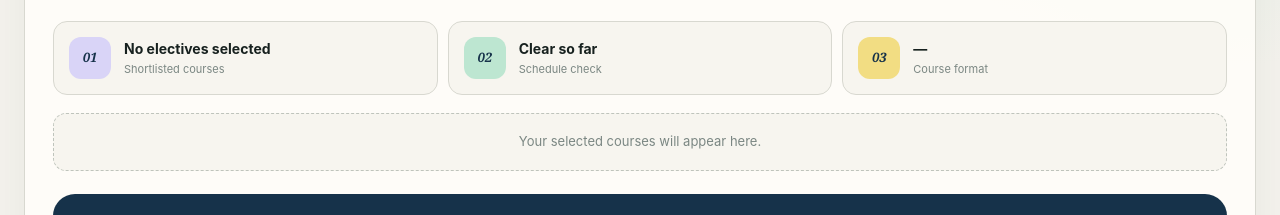
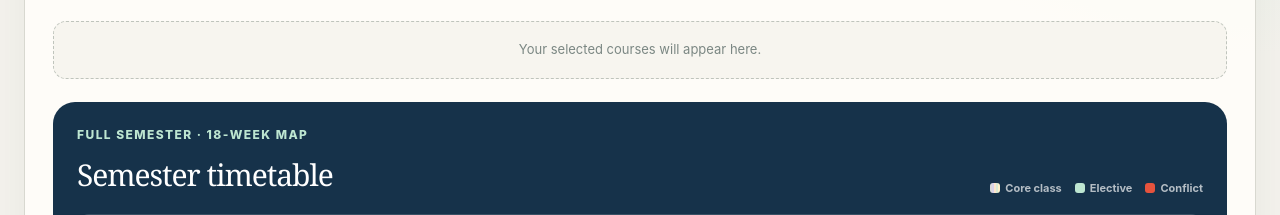
Before and after one commit to thanamn/elective-visualizer, a website: page site/index.html in a window 1280 px wide. Shown: the part 558-773 px from the top of the page. Drawn offline with Linux system fonts and the light colour scheme; files whose address does not match are found by name.

Commit message:
Remove redundant plan summary cards

```diff
--- a/site/index.html
+++ b/site/index.html
@@ -241,30 +241,6 @@
           </div>
         </div>
 
-        <div class="plan-summary-grid">
-          <article class="summary-panel">
-            <span class="summary-icon" aria-hidden="true">01</span>
-            <div>
-              <strong id="selectedSummary">No electives selected</strong>
-              <span>Shortlisted courses</span>
-            </div>
-          </article>
-          <article class="summary-panel">
-            <span class="summary-icon" aria-hidden="true">02</span>
-            <div>
-              <strong id="conflictSummary">Clear so far</strong>
-              <span>Schedule check</span>
-            </div>
-          </article>
-          <article class="summary-panel">
-            <span class="summary-icon" aria-hidden="true">03</span>
-            <div>
-              <strong id="termSummary">—</strong>
-              <span>Course format</span>
-            </div>
-          </article>
-        </div>
-
         <div class="selection-strip" id="selectionStrip" aria-label="Selected electives"></div>
 
         <section class="timetable-section" aria-labelledby="timetableTitle">
--- a/site/js/app.js
+++ b/site/js/app.js
@@ -97,9 +97,6 @@ const ui = {
   openPlanButton: document.getElementById("openPlanButton"),
   backToCoursesButton: document.getElementById("backToCoursesButton"),
   clearPlanButton: document.getElementById("clearPlanButton"),
-  selectedSummary: document.getElementById("selectedSummary"),
-  conflictSummary: document.getElementById("conflictSummary"),
-  termSummary: document.getElementById("termSummary"),
   selectionStrip: document.getElementById("selectionStrip"),
   timetableSection: document.querySelector(".timetable-section"),
   fixedCourseChoiceControl: document.getElementById("fixedCourseChoiceControl"),
@@ -1096,9 +1093,6 @@ function renderPlanView(selected, analysis) {
   const count = selected.length;
   const conflictCount = analysis.conflictGroups.length;
   const needsFixedCourseChoice = Boolean(FIXED_COURSE_CHOICE && !state.fixedCourseChoice);
-  ui.selectedSummary.textContent = count ? `${count} selected ${pluralize(count, "elective")}` : "No electives selected";
-  ui.conflictSummary.textContent = conflictCount ? `${conflictCount} ${pluralize(conflictCount, "overlap")} found` : "Clear so far";
-  ui.termSummary.textContent = formatTermSummary(selected);
 
   updateTimetableControls();
   renderSelectionStrip(selected);
@@ -1125,24 +1119,6 @@ function renderPlanView(selected, analysis) {
     ui.timetableNotice.classList.remove("has-conflict");
     ui.timetableNotice.classList.remove("needs-choice");
   }
-}
-
-function formatTermSummary(courses) {
-  if (!courses.length) return "—";
-  let full = 0;
-  let half = 0;
-  let tbd = 0;
-  courses.forEach((course) => {
-    const formats = new Set(validSchedules(course).map((item) => item.semester_half));
-    if (formats.has("FULL_SEMESTER")) full += 1;
-    else if (formats.has("FIRST_HALF") || formats.has("SECOND_HALF")) half += 1;
-    else tbd += 1;
-  });
-  const parts = [];
-  if (full) parts.push(`${full} full`);
-  if (half) parts.push(`${half} half`);
-  if (tbd) parts.push(`${tbd} TBD`);
-  return parts.join(" · ") || "Schedule TBD";
 }
 
 function renderSelectionStrip(selected) {
--- a/site/style.css
+++ b/site/style.css
@@ -1216,65 +1216,6 @@ kbd {
   gap: 9px;
 }
 
-.plan-summary-grid {
-  display: grid;
-  grid-template-columns: repeat(3, 1fr);
-  gap: 10px;
-  margin-bottom: 18px;
-}
-
-.summary-panel {
-  display: flex;
-  min-width: 0;
-  align-items: center;
-  gap: 13px;
-  padding: 15px;
-  background: var(--paper);
-  border: 1px solid var(--line);
-  border-radius: 14px;
-}
-
-.summary-icon {
-  display: grid;
-  place-items: center;
-  width: 42px;
-  height: 42px;
-  flex: 0 0 auto;
-  color: var(--navy);
-  background: var(--lilac);
-  border-radius: 12px;
-  font-family: Georgia, "Times New Roman", serif;
-  font-size: 13px;
-  font-style: italic;
-  font-weight: 700;
-}
-
-.summary-panel:nth-child(2) .summary-icon {
-  background: var(--mint);
-}
-
-.summary-panel:nth-child(3) .summary-icon {
-  background: var(--yellow);
-}
-
-.summary-panel strong,
-.summary-panel span:not(.summary-icon) {
-  display: block;
-  overflow: hidden;
-  text-overflow: ellipsis;
-  white-space: nowrap;
-}
-
-.summary-panel strong {
-  font-size: 14px;
-}
-
-.summary-panel span:not(.summary-icon) {
-  margin-top: 2px;
-  color: var(--ink-faint);
-  font-size: 11px;
-}
-
 .selection-strip {
   display: flex;
   gap: 8px;
@@ -2597,14 +2538,6 @@ button.slot-course:focus-visible {
     display: flex;
   }
 
-  .plan-summary-grid {
-    grid-template-columns: 1fr 1fr;
-  }
-
-  .summary-panel:last-child {
-    grid-column: 1 / -1;
-  }
-
   .scroll-hint {
     display: block;
   }
@@ -2784,14 +2717,6 @@ button.slot-course:focus-visible {
 
   .plan-hero-actions {
     justify-content: space-between;
-  }
-
-  .plan-summary-grid {
-    grid-template-columns: 1fr;
-  }
-
-  .summary-panel:last-child {
-    grid-column: auto;
   }
 
   .timetable-section {
```
Also changed, not shown: site/2-2568/index.html (+0 -24 lines).
